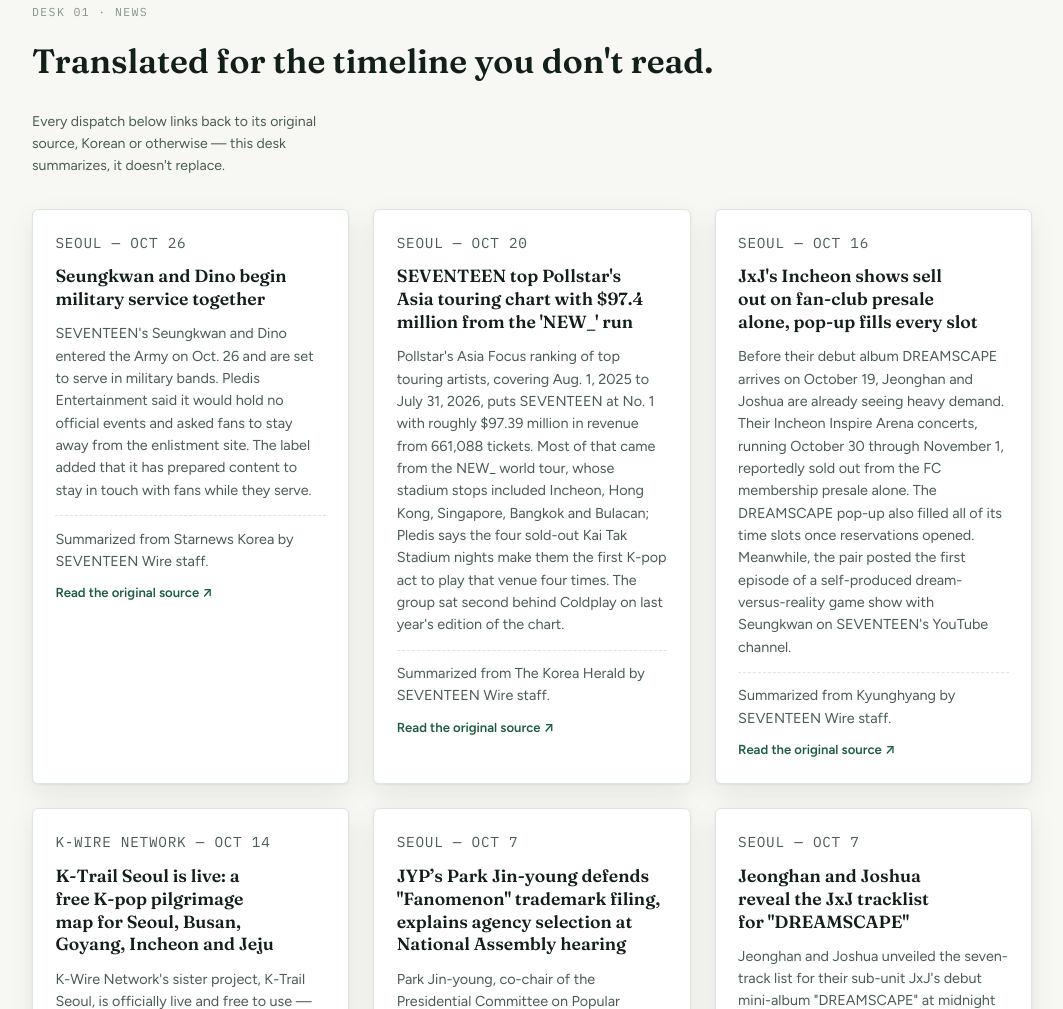
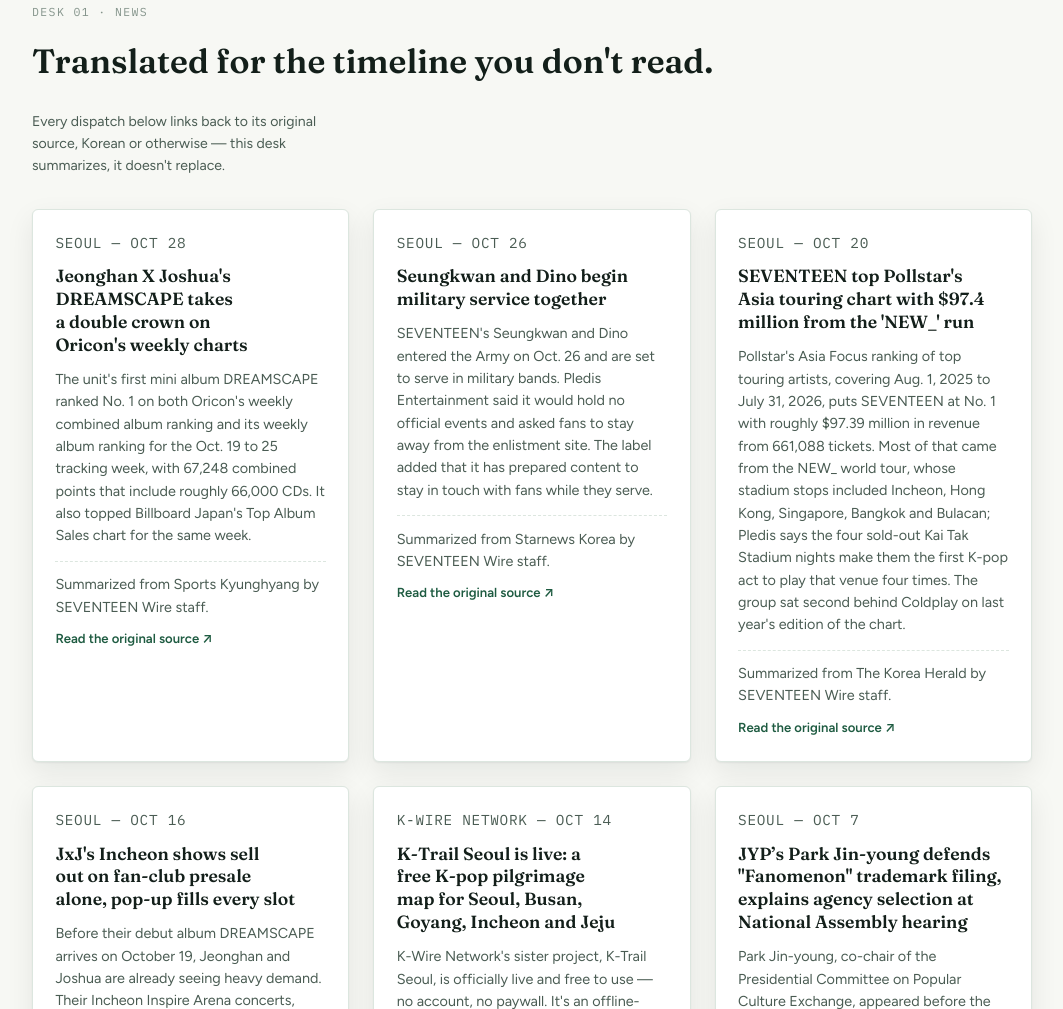
Before and after one commit to fhzl0117-hue/seventeen-wire, a plain HTML site: page index.html in a window 1280 px wide. Shown: the part 1460-2469 px from the top of the page, without its empty margins (108-1171 px from the left). Drawn offline with Linux system fonts and the light colour scheme.

Commit message:
Weekly update: JxJ Oricon double-crown dispatch

```diff
--- a/index.html
+++ b/index.html
@@ -296,6 +296,13 @@ display:flex; align-items:baseline; justify-content:space-between; gap:1rem; fle
 <p class="desk-note">Every dispatch below links back to its original source, Korean or otherwise — this desk summarizes, it doesn't replace.</p>
 </div>
 <div class="dispatch-grid">
+<article class="dispatch">
+<p class="dispatch__eyebrow"><span>SEOUL — OCT 28</span></p>
+<h3>Jeonghan X Joshua&#x27;s DREAMSCAPE takes a double crown on Oricon&#x27;s weekly charts</h3>
+<p>The unit&#x27;s first mini album DREAMSCAPE ranked No. 1 on both Oricon&#x27;s weekly combined album ranking and its weekly album ranking for the Oct. 19 to 25 tracking week, with 67,248 combined points that include roughly 66,000 CDs. It also topped Billboard Japan&#x27;s Top Album Sales chart for the same week.</p>
+<p class="dispatch__credit">Summarized from Sports Kyunghyang by SEVENTEEN Wire staff.</p>
+<a class="dispatch__link" href="https://sports.khan.co.kr/en/article/202610282222007/" target="_blank" rel="noopener">Read the original source &#8599;</a>
+</article>
 <article class="dispatch">
 <p class="dispatch__eyebrow"><span>SEOUL — OCT 26</span></p>
 <h3>Seungkwan and Dino begin military service together</h3>
```
